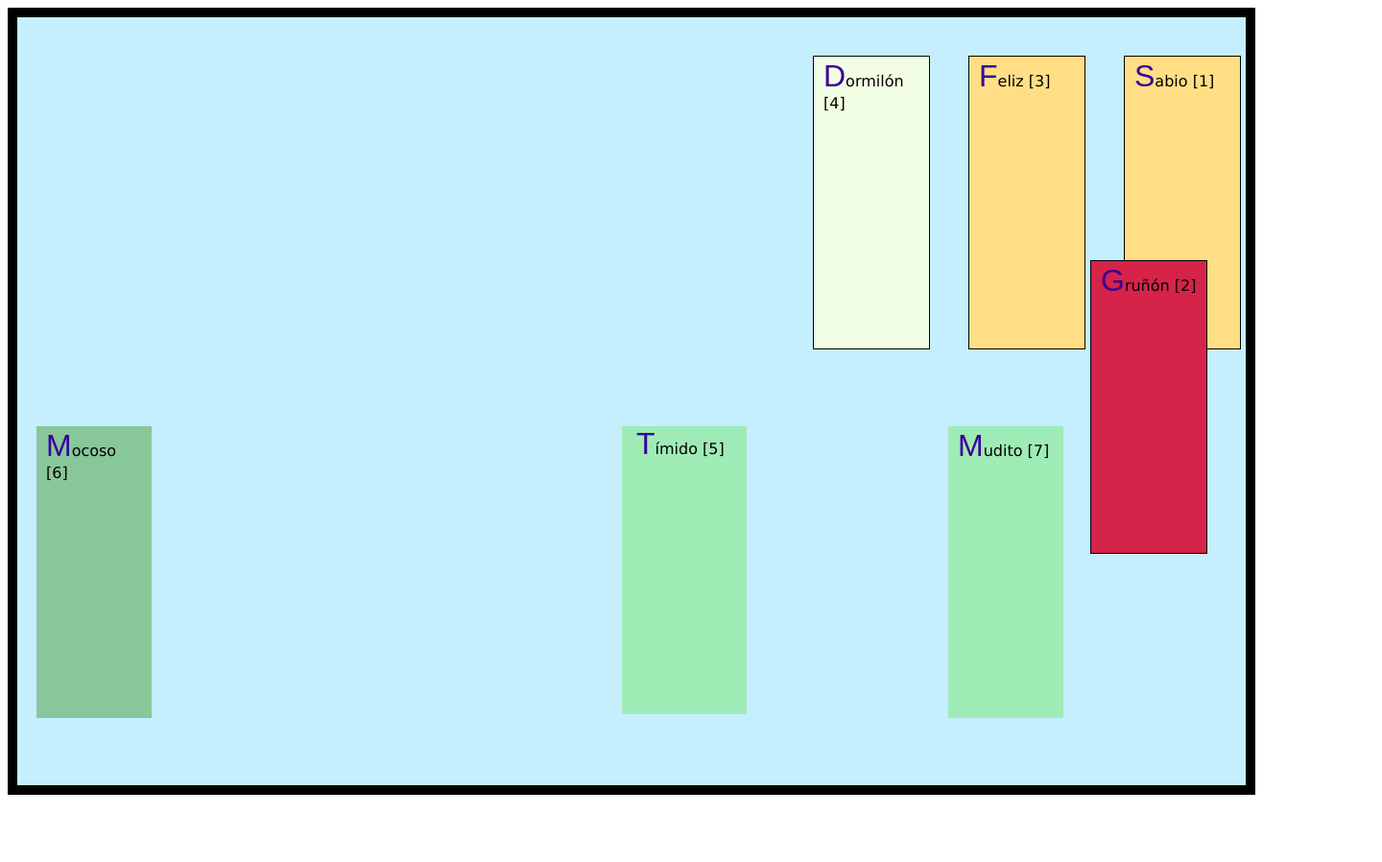
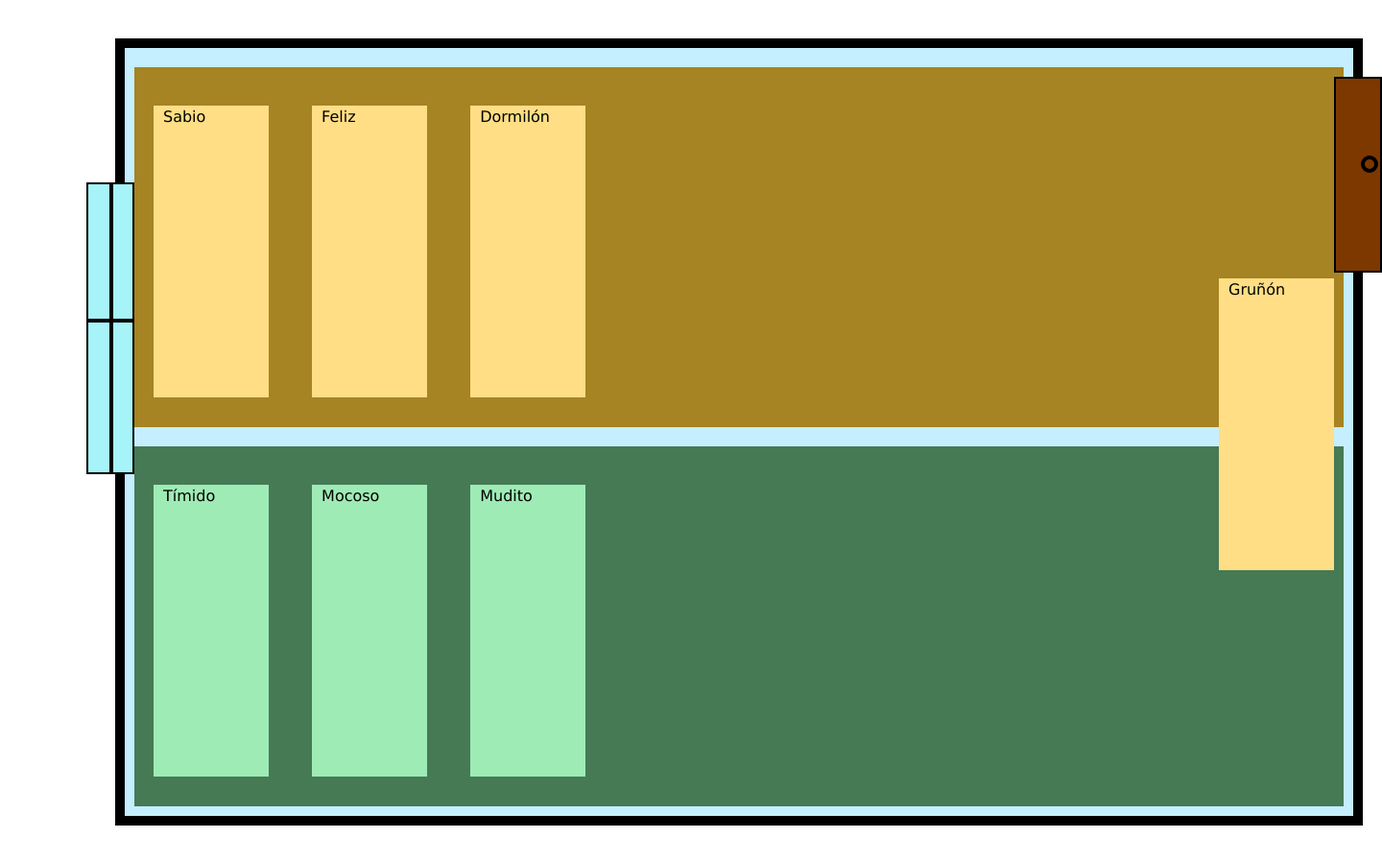
Before and after one commit to EduardoDavilaZ/Ejercicios_DIW, a plain HTML site: page Cajas/Camas7Enanitos/v2/index.html in a window 1280 px wide. Shown: the whole page at 96% size, 1440 px wide, since content can reach past the window. Before the commit the page ends 836 px from the top, so only its background shows below. Drawn offline with Linux system fonts and the light colour scheme.

Commit message:
camas7enanitos v2

```diff
--- a/Cajas/Camas7Enanitos/style.css
+++ b/Cajas/Camas7Enanitos/v1/style.css
@@ -22,6 +22,7 @@ html{
     font-family: Verdana;
     border: 10px solid black;
     background-color: rgb(197, 238, 255);
+    margin: 40px 120px;
     counter-reset: cont;
 
     /* 7 */
--- a/Cajas/Camas7Enanitos/index.html
+++ b/Cajas/Camas7Enanitos/v2/index.html
@@ -7,19 +7,22 @@
 </head>
 <body id="habitacion">
 
+    <div id="ventana"></div>
+
     <!-- 1 -->
-    <div>
+    <div id="contenedorEnLinea">
         <span class="camas enLinea">Sabio</span>
         <span class="camas enLinea" id="gruñon">Gruñón</span>
         <span class="camas enLinea">Feliz</span>
         <span class="camas enLinea">Dormilón</span>
     </div>
 
-    <div>
+    <div id="contenedorEnBloque">
         <div class="camas enBloque" id="timido">Tímido</div>
         <div class="camas enBloque">Mocoso</div>
         <div class="camas enBloque">Mudito</div>
     </div>
 
+    <div id="puerta"></div>
 </body>
 </html>
--- /dev/null
+++ b/Cajas/Camas7Enanitos/v2/style.css
@@ -0,0 +1,123 @@
+
+/*
+    Espacio útil:
+        El espacio útil se mantiene con los valores del width y
+        height porque no se está usando padding.
+        ancho = 1280px;
+        alto = 800px;
+
+    Espacio total:
+        El navegador interpreta los 10px del borde como 9.6
+        ancho = 1299.2 = 1280 + (9.6 * 2);
+        alto = 819.2 = 800 + (9.6 * 2);
+*/
+
+html{
+    background-color: white;
+}
+
+#habitacion{
+    width: 1280px;
+    height: 800px;
+    font-family: Verdana;
+    border: 10px solid black;
+    background-color: rgb(197, 238, 255);
+    margin: 40px 120px;
+
+    position: relative;
+}
+
+#contenedorEnLinea{
+    width: 1260px;
+    height: 375px;
+    margin: 20px auto;
+    background-color: #a68323;
+}
+
+#contenedorEnBloque{
+    width: 1260px;
+    height: 375px;
+    margin: 20px auto;
+    background-color: #457a54;
+}
+
+.camas{
+    /* 2 */
+    width: 100px;
+    height: 300px;
+
+    /* 3 */
+    display: inline-block;
+
+    /* 4 */
+    padding: 2px 10px;
+
+    /* 5 */
+    margin: 40px 20px;
+}
+
+.enLinea{
+    background-color: #ffde85;
+}
+
+.enBloque{
+    background-color: #9febb5;
+
+}
+
+#ventana {
+    width: 46px;
+    height: 300px;
+    background-color: #a6f4f8;
+    border: 2px solid black;
+
+    position: absolute;
+    top: 140px;
+    left: -40px;
+
+    &::after{
+        content: "";
+        width: 4px;
+        height: 300px;
+        background-color: black;
+        position: absolute;
+        left: 22px;
+    }
+    &::before{
+        content: "";
+        width: 46px;
+        height: 4px;
+        background-color: black;
+        position: absolute;
+        top: 140px;
+    }
+}
+
+
+#puerta {
+    width: 46px;
+    height: 200px;
+    border: 2px solid black;
+    background-color: rgb(125, 56, 0);
+
+    position: absolute;
+    top: 30px;
+    left: 1260px;
+    &::after{
+        content: "";
+        width: 10px;
+        height: 10px;
+        border: 4px solid black;
+        border-radius: 50%;
+        position: absolute;
+        top: 80px;
+        left: 26px;
+    }
+}
+
+#gruñon {
+    position: absolute;
+    right: 0px;
+    top: 200px; /* 800 / 4*/
+
+}
```
Also changed, not shown: Cajas/Camas7Enanitos/v1/index.html (added, +28 -0 lines).
